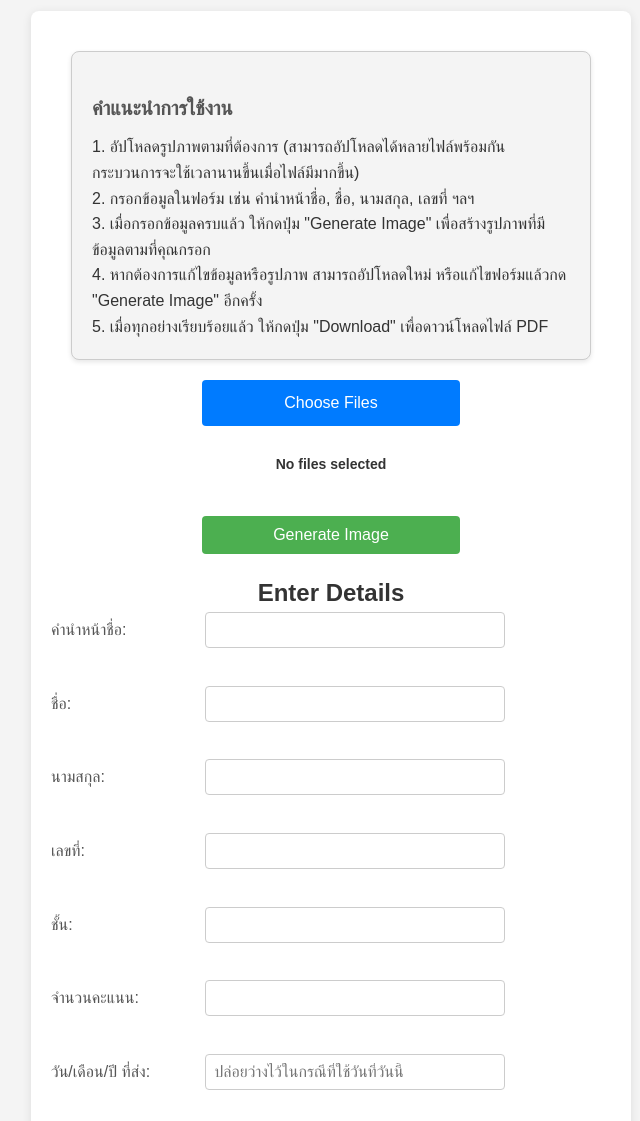
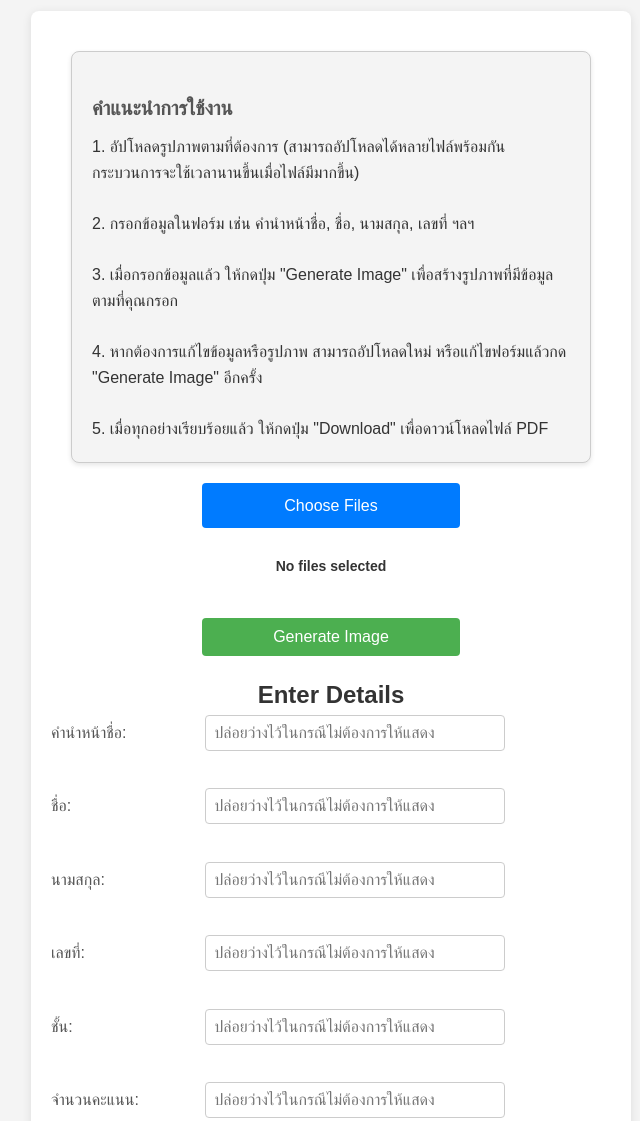
Before and after one commit to Poramet-c/bantaotooknangrong, a plain HTML site: page index.html in a window 1280 px wide. Shown: the part 1440-2561 px from the top of the page, without its empty margins (309-949 px from the left). Drawn offline with nearby package versions, Linux system fonts and the light colour scheme.

Commit message:
Update index.html

```diff
--- a/index.html
+++ b/index.html
@@ -41,10 +41,10 @@
         <div id="tips" style="margin: 20px;">
             <h3>คำแนะนำการใช้งาน</h3>
             <p>
-                1. อัปโหลดรูปภาพตามที่ต้องการ (สามารถอัปโหลดได้หลายไฟล์พร้อมกัน กระบวนการจะใช้เวลานานขึ้นเมื่อไฟล์มีมากขึ้น)<br>
-                2. กรอกข้อมูลในฟอร์ม เช่น คำนำหน้าชื่อ, ชื่อ, นามสกุล, เลขที่ ฯลฯ<br>
-                3. เมื่อกรอกข้อมูลครบแล้ว ให้กดปุ่ม "Generate Image" เพื่อสร้างรูปภาพที่มีข้อมูลตามที่คุณกรอก<br>
-                4. หากต้องการแก้ไขข้อมูลหรือรูปภาพ สามารถอัปโหลดใหม่ หรือแก้ไขฟอร์มแล้วกด "Generate Image" อีกครั้ง<br>
+                1. อัปโหลดรูปภาพตามที่ต้องการ (สามารถอัปโหลดได้หลายไฟล์พร้อมกัน กระบวนการจะใช้เวลานานขึ้นเมื่อไฟล์มีมากขึ้น)<br><br>
+                2. กรอกข้อมูลในฟอร์ม เช่น คำนำหน้าชื่อ, ชื่อ, นามสกุล, เลขที่ ฯลฯ<br><br>
+                3. เมื่อกรอกข้อมูลแล้ว ให้กดปุ่ม "Generate Image" เพื่อสร้างรูปภาพที่มีข้อมูลตามที่คุณกรอก<br><br>
+                4. หากต้องการแก้ไขข้อมูลหรือรูปภาพ สามารถอัปโหลดใหม่ หรือแก้ไขฟอร์มแล้วกด "Generate Image" อีกครั้ง<br><br>
                 5. เมื่อทุกอย่างเรียบร้อยแล้ว ให้กดปุ่ม "Download" เพื่อดาวน์โหลดไฟล์ PDF<br>
             </p>
         </div>
@@ -63,22 +63,22 @@
         <div class="form-details">
             <h2>Enter Details</h2>
             <label for="prefix">คำนำหน้าชื่อ:</label>
-            <input type="text" id="prefix"><br><br>
+            <input type="text" id="prefix" placeholder="ปล่อยว่างไว้ในกรณีไม่ต้องการให้แสดง"><br><br>
 
             <label for="firstName">ชื่อ:</label>
-            <input type="text" id="firstName"><br><br>
+            <input type="text" id="firstName" placeholder="ปล่อยว่างไว้ในกรณีไม่ต้องการให้แสดง"><br><br>
 
             <label for="lastName">นามสกุล:</label>
-            <input type="text" id="lastName"><br><br>
+            <input type="text" id="lastName" placeholder="ปล่อยว่างไว้ในกรณีไม่ต้องการให้แสดง"><br><br>
 
             <label for="studentId">เลขที่:</label>
-            <input type="text" id="studentId"><br><br>
+            <input type="text" id="studentId" placeholder="ปล่อยว่างไว้ในกรณีไม่ต้องการให้แสดง"><br><br>
 
             <label for="class">ชั้น:</label>
-            <input type="text" id="class"><br><br>
+            <input type="text" id="class" placeholder="ปล่อยว่างไว้ในกรณีไม่ต้องการให้แสดง"><br><br>
 
             <label for="points">จำนวนคะแนน:</label>
-            <input type="text" id="points"><br><br>
+            <input type="text" id="points" placeholder="ปล่อยว่างไว้ในกรณีไม่ต้องการให้แสดง"><br><br>
 
             <label for="date">วัน/เดือน/ปี ที่ส่ง:</label>
             <input type="text" id="date" placeholder="ปล่อยว่างไว้ในกรณีที่ใช้วันที่วันนี้"><br><br>
@@ -114,7 +114,7 @@
             <span class="tooltip">รายงาน ร้องเรียน แนะนำ ติชม</span>
         </a>
 
-        <p xmlns:cc="http://creativecommons.org/ns#" xmlns:dct="http://purl.org/dc/terms/"><a property="dct:title" rel="cc:attributionURL" href="https://spk7100.github.io/bantaotooknangrong/">บรรเทาทุกข์นางรอง</a> by <a rel="cc:attributionURL dct:creator" property="cc:attributionName" href="https://github.com/spk7100">Poramet C.</a> is licensed under <a href="https://creativecommons.org/licenses/by-nc-sa/4.0/?ref=chooser-v1" target="_blank" rel="license noopener noreferrer" style="display:inline-block;">CC BY-NC-SA 4.0<img style="height:22px!important;margin-left:3px;vertical-align:text-bottom;" src="https://mirrors.creativecommons.org/presskit/icons/cc.svg?ref=chooser-v1" alt=""><img style="height:22px!important;margin-left:3px;vertical-align:text-bottom;" src="https://mirrors.creativecommons.org/presskit/icons/by.svg?ref=chooser-v1" alt=""><img style="height:22px!important;margin-left:3px;vertical-align:text-bottom;" src="https://mirrors.creativecommons.org/presskit/icons/nc.svg?ref=chooser-v1" alt=""><img style="height:22px!important;margin-left:3px;vertical-align:text-bottom;" src="https://mirrors.creativecommons.org/presskit/icons/sa.svg?ref=chooser-v1" alt=""></a></p>
+        <p xmlns:cc="http://creativecommons.org/ns#" xmlns:dct="http://purl.org/dc/terms/"><a property="dct:title" rel="cc:attributionURL" href="https://poramet-c.github.io/bantaotooknangrong/">บรรเทาทุกข์นางรอง</a> by <a rel="cc:attributionURL dct:creator" property="cc:attributionName" href="https://github.com/spk7100">Poramet C.</a> is licensed under <a href="https://creativecommons.org/licenses/by-nc-sa/4.0/?ref=chooser-v1" target="_blank" rel="license noopener noreferrer" style="display:inline-block;">CC BY-NC-SA 4.0<img style="height:22px!important;margin-left:3px;vertical-align:text-bottom;" src="https://mirrors.creativecommons.org/presskit/icons/cc.svg?ref=chooser-v1" alt=""><img style="height:22px!important;margin-left:3px;vertical-align:text-bottom;" src="https://mirrors.creativecommons.org/presskit/icons/by.svg?ref=chooser-v1" alt=""><img style="height:22px!important;margin-left:3px;vertical-align:text-bottom;" src="https://mirrors.creativecommons.org/presskit/icons/nc.svg?ref=chooser-v1" alt=""><img style="height:22px!important;margin-left:3px;vertical-align:text-bottom;" src="https://mirrors.creativecommons.org/presskit/icons/sa.svg?ref=chooser-v1" alt=""></a></p>
     </div>
 
     <div id="canvas-container"></div> <!-- Container to display all canvases -->
```
